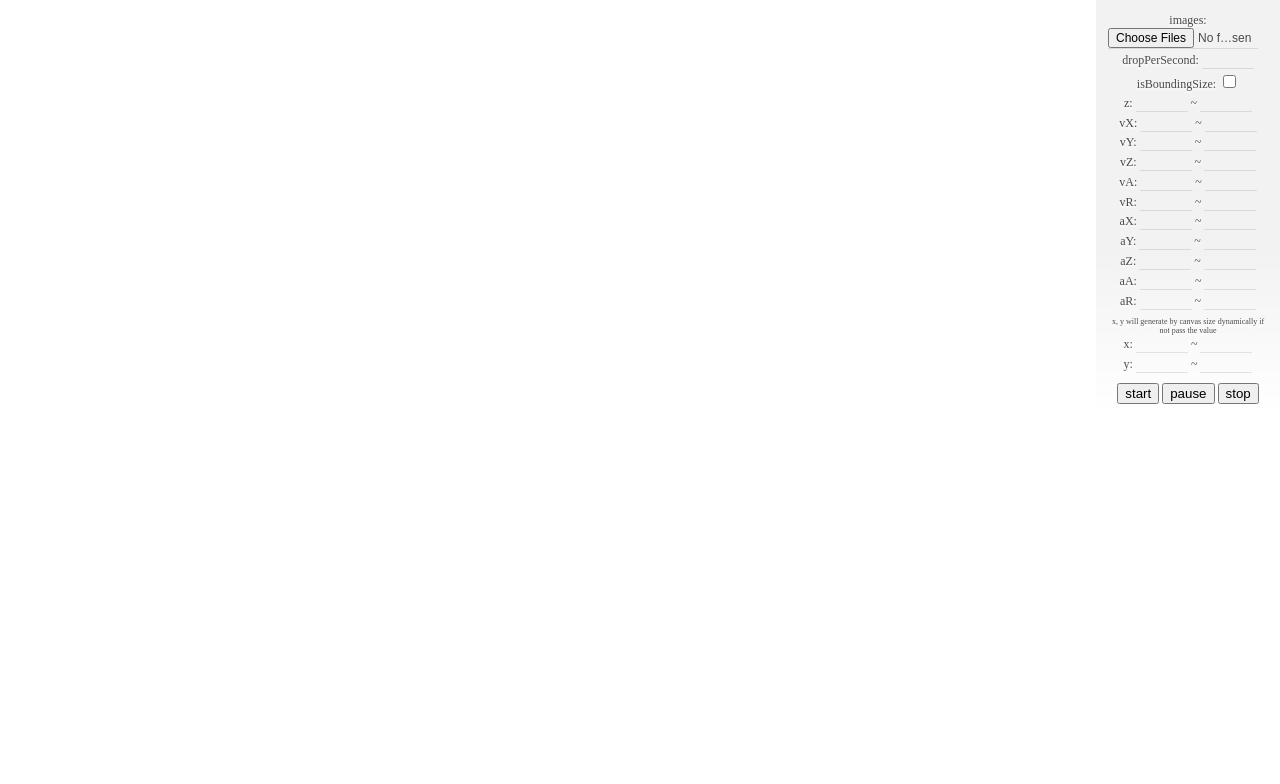
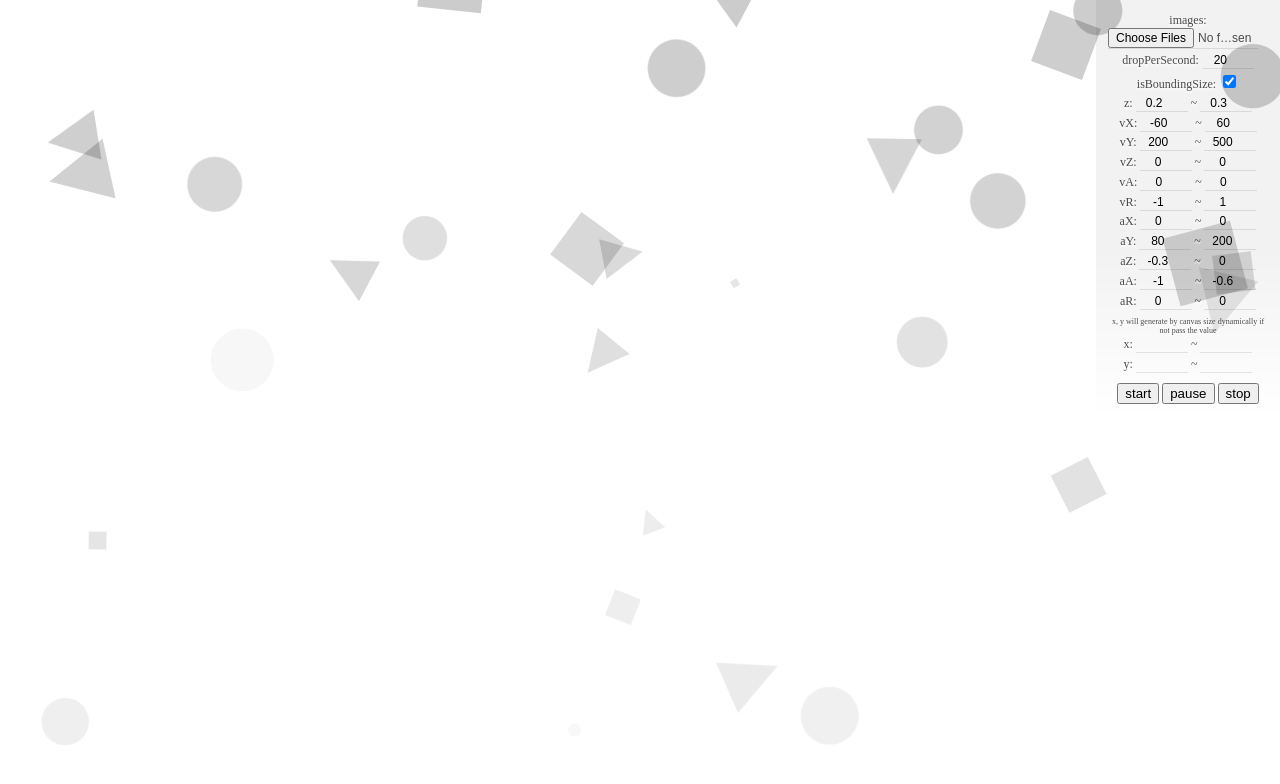
Before and after one commit to Gwokhov/dropping-canvas, a website: page demo/index.html in a window 1280 px wide. Drawn offline with Linux system fonts and the light colour scheme; files whose address does not match are found by name.

Commit message:
fix: demo script

```diff
--- a/demo/index.html
+++ b/demo/index.html
@@ -89,7 +89,7 @@
       </div>
     </section>
     <canvas id="canvas"></canvas>
-    <script src="../dist/index.js"></script>
+    <script src="../dist/dropping.js"></script>
     <script src="./main.js"></script>
   </body>
 </html>
```
